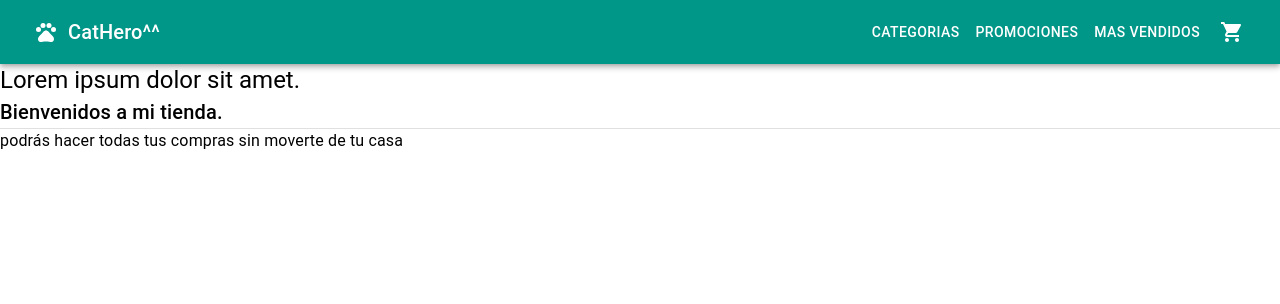
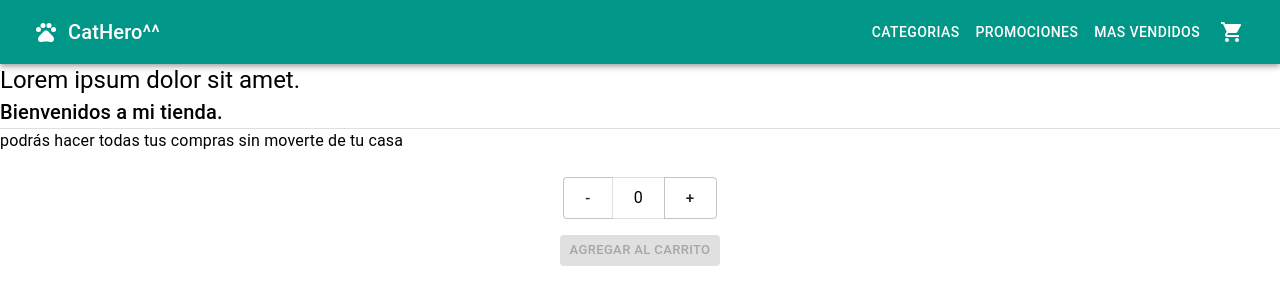
Before and after one commit to VanesaGarnica/Coder-Commerce, a React (Create React App) app: page / in a window 1280 px wide. Shown: the top 304 px of the page. Built offline with nearby package versions, Linux system fonts and the light colour scheme.

Commit message:
contador de productos del carrito

```diff
--- a/src/App.js
+++ b/src/App.js
@@ -7,6 +7,7 @@ import { createMuiTheme, ThemeProvider } from '@material-ui/core/styles';
 import {blue, orange} from '@material-ui/core/colors/blue';
 import { red } from '@material-ui/core/colors';
 import { ItemListContainer } from './components/ItemListContainer';
+import { ItemCountButtons } from './components/ItemCountButtons';
 
 const theme = createMuiTheme({
   palette: {
@@ -24,6 +25,7 @@ function App() {
         <Divider />
         <Typography paragraph variant="body1">podrás hacer todas tus compras sin moverte de tu casa</Typography>
       </ThemeProvider>
+      <ItemCountButtons initial={0} stock={10} onAdd={()=>{console.log("Agregaste productos al carrito")}} />
     </>
   );
 }
--- /dev/null
+++ b/src/components/ItemCountButtons.js
@@ -0,0 +1,44 @@
+import React from 'react';
+import Button from '@material-ui/core/Button';
+import ButtonGroup from '@material-ui/core/ButtonGroup';
+import { makeStyles } from '@material-ui/core/styles';
+import { Typography, TextField } from '@material-ui/core';
+
+const useStyles = makeStyles((theme) => ({
+    root: {
+        display: 'flex',
+        flexDirection: 'column',
+        alignItems: 'center',
+        '& > *': {
+            margin: theme.spacing(1),
+        },
+    },
+}));
+
+const ItemCountButtons = ({ stock, initial, onAdd }) => {
+    const classes = useStyles();
+    const [amount, setAmount] = React.useState(initial);
+    return (
+        <>
+            <div className={classes.root}>
+                <ButtonGroup size="large" aria-label="small outlined button group">
+                    <Button onClick={() => { setAmount(Math.max(amount - 1, 0)) }} >-</Button>
+                    <Button disabled><Typography style={{ color: "black" }} >{amount}</Typography></Button>
+                    <Button onClick={() => { setAmount(Math.min(amount + 1, stock)) }} >+</Button>
+                </ButtonGroup>
+                <Button
+                    disabled={amount === 0}
+                    variant="contained"
+                    size="small"
+                    disableElevation
+                    onClick={onAdd}
+                >
+                    Agregar al carrito
+                </Button>
+            </div>
+        </>
+
+    )
+}
+
+export { ItemCountButtons }
```
